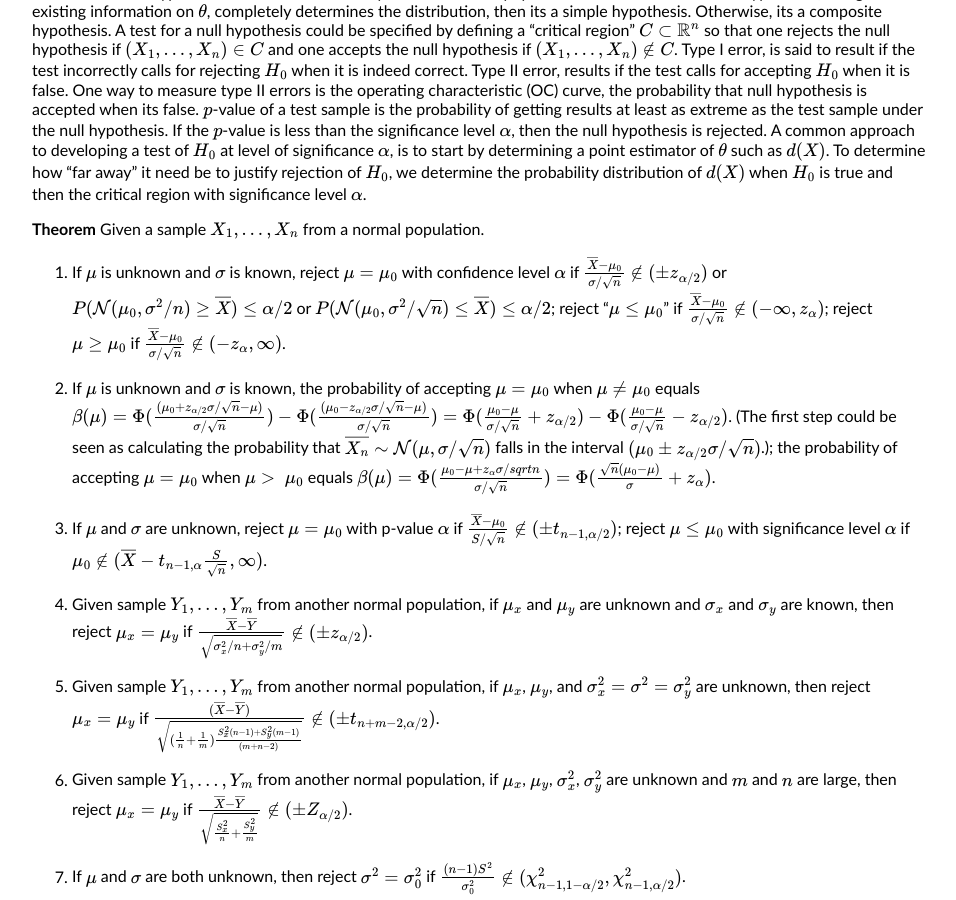
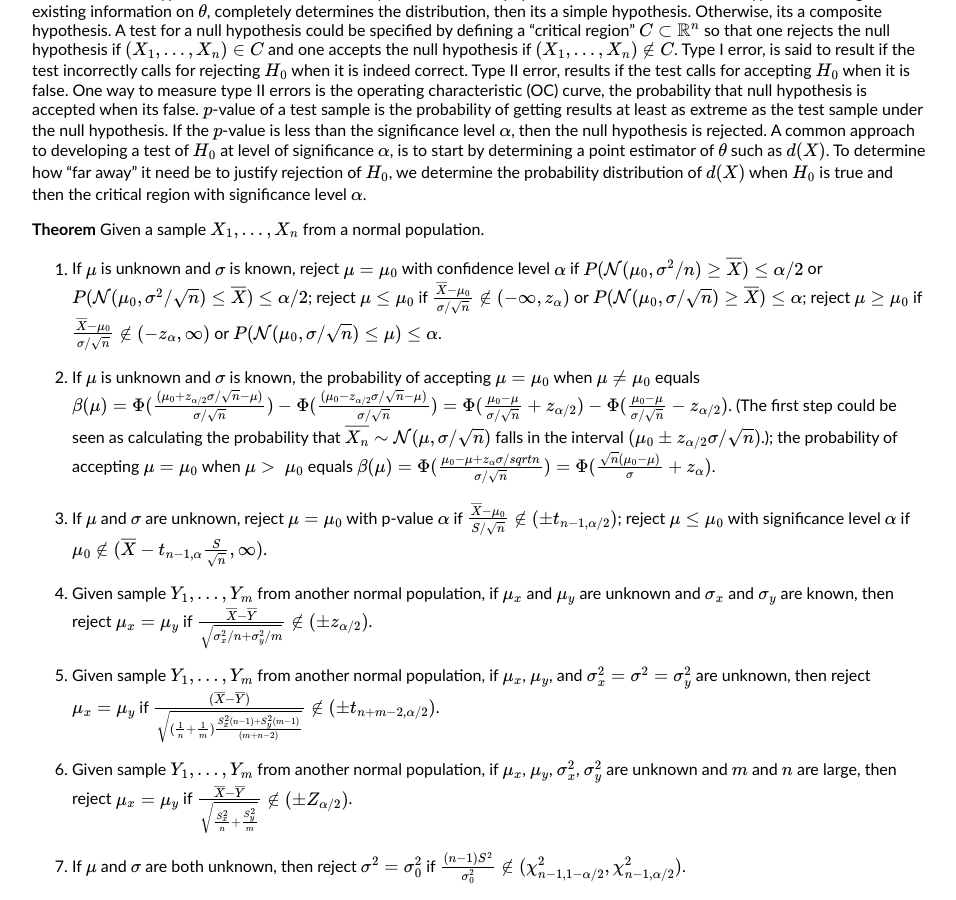
Before and after one commit to henryzhang11/questions-I-have, a Jekyll site: the page built from _posts/2023-08-20-probability-theory-review.md, in a window 1280 px wide and 900 px high, scrolled down 5314 px. Shown: the whole window, without its empty margins (160-1116 px from the left). Built offline with Jekyll 4.4.1, drawn with Linux system fonts in a browser that asks for light colours; formulas are drawn with MathJax 3.

Commit message:
Update 2023-08-20-probability-theory-review.md

```diff
--- a/_posts/2023-08-20-probability-theory-review.md
+++ b/_posts/2023-08-20-probability-theory-review.md
@@ -140,7 +140,7 @@ title: "probability theory review"
 **Definition** A null hypothesis is a statement about parameters $\theta$ of a population distribution. If the null hypothesis, along with existing information on $\theta$, completely determines the distribution, then its a simple hypothesis. Otherwise, its a composite hypothesis. A test for a null hypothesis could be specified by defining a "critical region" $C\subset \mathbb{R}^n$ so that one rejects the null hypothesis if $(X_1,...,X_n)\in C$ and one accepts the null hypothesis if $(X_1,...,X_n)\notin C$. Type I error, is said to result if the test incorrectly calls for rejecting $H_0$ when it is indeed correct. Type II error, results if the test calls for accepting $H_0$ when it is false. One way to measure type II errors is the operating characteristic (OC) curve, the probability that null hypothesis is accepted when its false. $p$-value of a test sample is the probability of getting results at least as extreme as the test sample under the null hypothesis. If the $p$-value is less than the significance level $\alpha$, then the null hypothesis is rejected. A common approach to developing a test of $H_0$ at level of significance $\alpha$, is to start by determining a point estimator of $\theta$ such as $d(X)$. To determine how “far away” it need be to justify rejection of $H_0$, we determine the probability distribution of $d(X)$ when $H_0$ is true and then the critical region with significance level $\alpha$.
 
 **Theorem** Given a sample $X_1,...,X_n$ from a normal population.
-1. If $\mu$ is unknown and $\sigma$ is known, reject $\mu=\mu_0$ with confidence level $\alpha$ if $\frac{\overline{X}-\mu_0}{\sigma/\sqrt{n}}\notin(\pm z_{\alpha/2})$ or $P(\mathcal{N}(\mu_0,\sigma^2/n)\geq\overline{X})\leq\alpha/2$ or $P(\mathcal{N}(\mu_0,\sigma^2/\sqrt{n})\leq\overline{X})\leq\alpha/2$; reject "$\mu\leq\mu_0$" if $\frac{\overline{X}-\mu_0}{\sigma/\sqrt{n}}\notin(-\infty,z_{\alpha})$; reject $\mu\geq\mu_0$ if $\frac{\overline{X}-\mu_0}{\sigma/\sqrt{n}}\notin(-z_{\alpha},\infty)$.
+1. If $\mu$ is unknown and $\sigma$ is known, reject $\mu=\mu_0$ with confidence level $\alpha$ if $P(\mathcal{N}(\mu_0,\sigma^2/n)\geq\overline{X})\leq\alpha/2$ or $P(\mathcal{N}(\mu_0,\sigma^2/\sqrt{n})\leq\overline{X})\leq\alpha/2$; reject $\mu\leq\mu_0$ if $\frac{\overline{X}-\mu_0}{\sigma/\sqrt{n}}\notin(-\infty,z_{\alpha})$ or $P(\mathcal{N}(\mu_0,\sigma/\sqrt{n})\geq \overline{X})\leq\alpha$; reject $\mu\geq\mu_0$ if $\frac{\overline{X}-\mu_0}{\sigma/\sqrt{n}}\notin(-z_{\alpha},\infty)$ or $P(\mathcal{N}(\mu_0,\sigma/\sqrt{n})\leq \mu)\leq\alpha$.
 
 2. If $\mu$ is unknown and $\sigma$ is known, the probability of accepting $\mu=\mu_0$ when $\mu\neq \mu_0$ equals $\beta(\mu)=\Phi(\frac{(\mu_0+z_{\alpha/2}\sigma/\sqrt{n}-\mu)}{\sigma/\sqrt{n}})-\Phi(\frac{(\mu_0-z_{\alpha/2}\sigma/\sqrt{n}-\mu)}{\sigma/\sqrt{n}})=\Phi(\frac{\mu_0-\mu}{\sigma/\sqrt{n}}+z_{\alpha/2})-\Phi(\frac{\mu_0-\mu}{\sigma/\sqrt{n}}-z_{\alpha/2})$. (The first step could be seen as calculating the probability that $\overline{X_n}\sim\mathcal{N}(\mu,\sigma/\sqrt{n})$ falls in the interval $(\mu_0\pm z_{\alpha/2}\sigma/\sqrt{n})$.); the probability of accepting $\mu=\mu_0$ when $\mu \>\ \mu_0$ equals $\beta(\mu)=\Phi(\frac{\mu_0-\mu+z_\alpha\sigma/sqrt{n}}{\sigma/\sqrt{n}})=\Phi(\frac{\sqrt{n}(\mu_0-\mu)}{\sigma}+z_\alpha)$.
 
```
